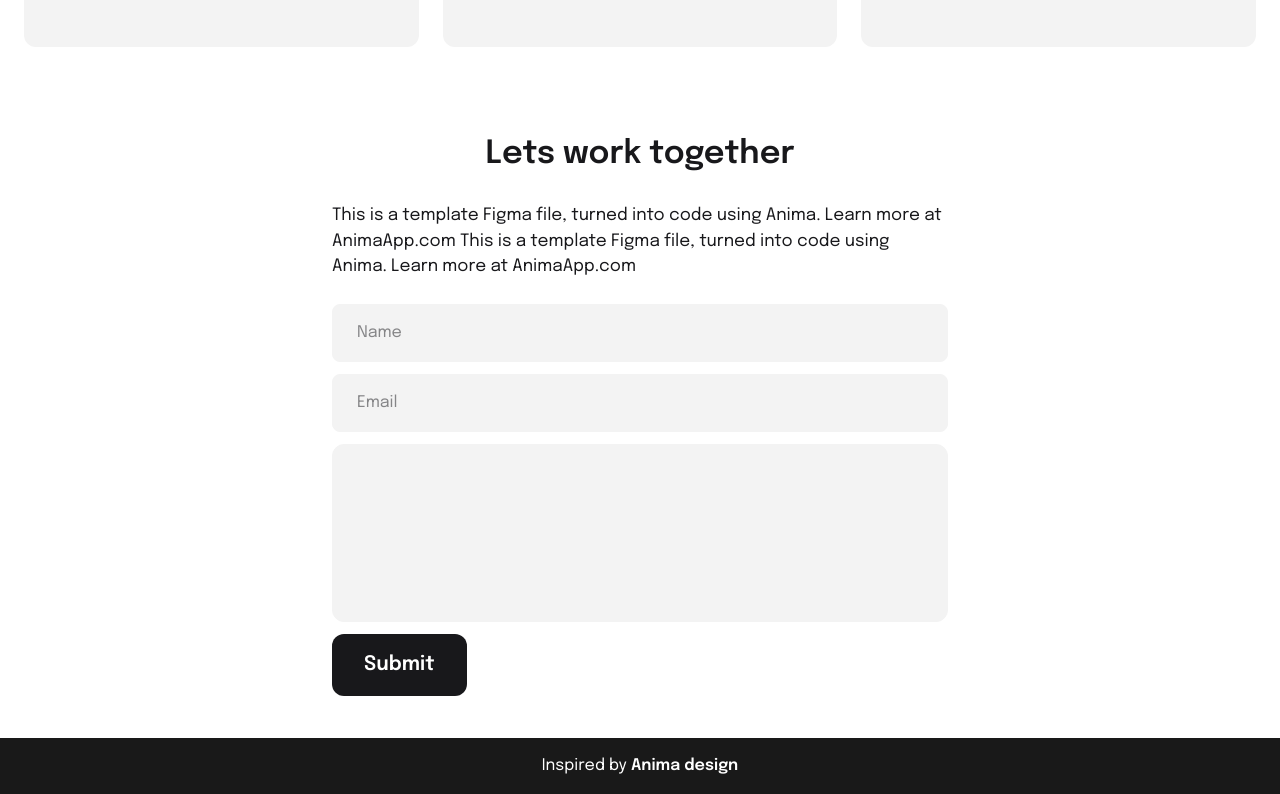
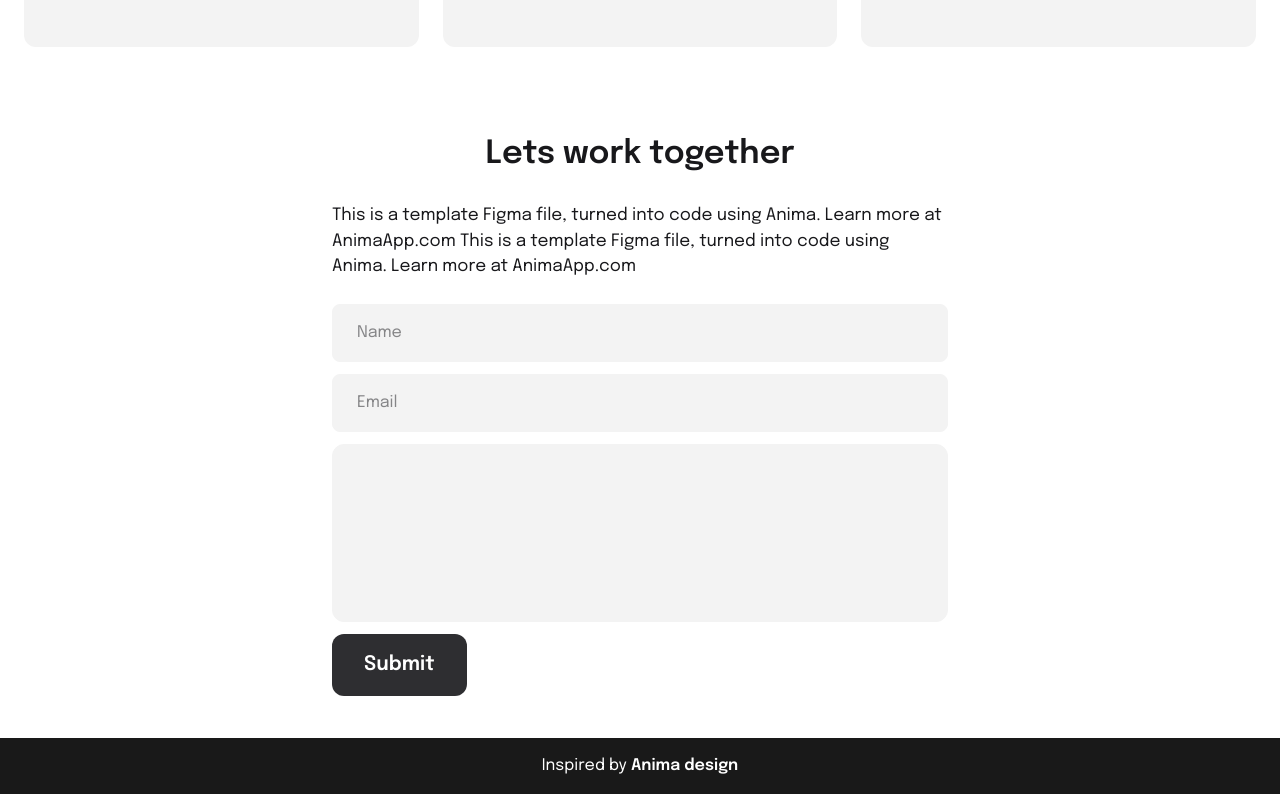
Before and after one commit to alexsantosquispe/visual-designer-portfolio, a Next.js app: page / in a window 1280 px wide. Shown: the part 2875-3669 px from the top of the page. Built offline with nearby package versions, Linux system fonts and the light colour scheme.

Commit message:
Hello github actions

```diff
--- a/src/app/components/atoms/Button/Button.tsx
+++ b/src/app/components/atoms/Button/Button.tsx
@@ -23,7 +23,7 @@ export const Button = ({
       className={twMerge(
         cn({
           'bg-primary/80 cursor-not-allowed': disabled,
-          'bg-primary hover:bg-primary/70 cursor-pointer': !disabled
+          'bg-primary/90 hover:bg-primary/70 cursor-pointer': !disabled
         }),
         'w-fit self-center rounded-xl px-8 py-4 text-[1.25rem] font-semibold text-white md:self-auto'
       )}
```
